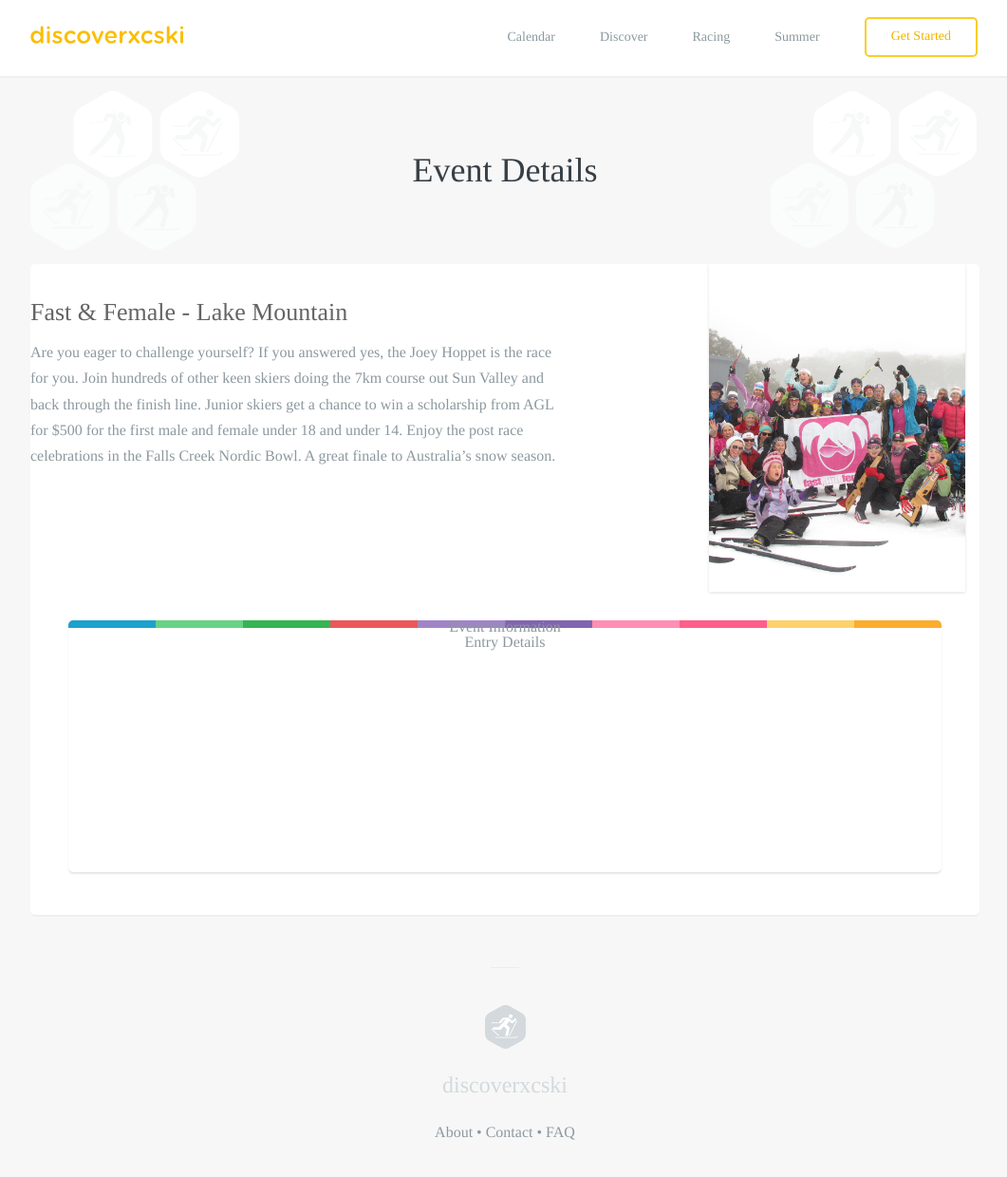
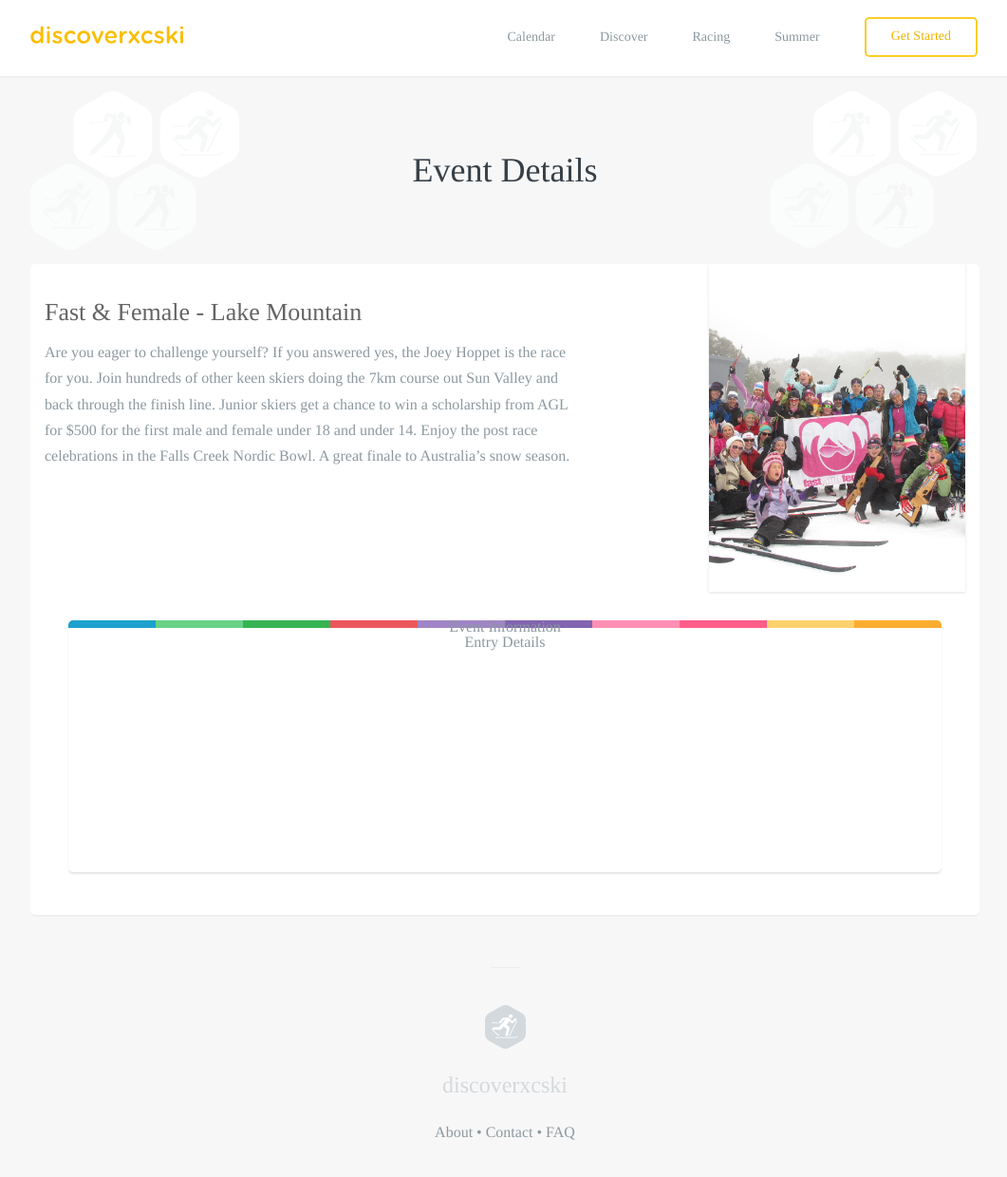
Before and after one commit to robcatto/robcatto.github.io, a Jekyll site: the page built from events/fast-&-female-lake-mountain/index.html, in a window 1280 px wide and 1256 px high. Shown: the top 1239 px of the window at 95% size, without its empty margins (108-1169 px from the left). Built offline with Jekyll 4.4.1, drawn with Linux system fonts in a browser that asks for light colours; some web fonts are replaced; Markdown is read by kramdown in place of the engine named in the settings.

Commit message:
Update index.html

```diff
--- a/events/fast-&-female-lake-mountain/index.html
+++ b/events/fast-&-female-lake-mountain/index.html
@@ -31,7 +31,7 @@ layout: default
       <div class="content">
         <div id="content1">
         <section class="mobile_section" style="margin-bottom: 55px; padding-bottom: 45px;">
-               <div class="column event--text" style="padding: 0px;">
+               <div class="column event--text">
                                                  <div style="
                                                 background-color: white;
 
```
